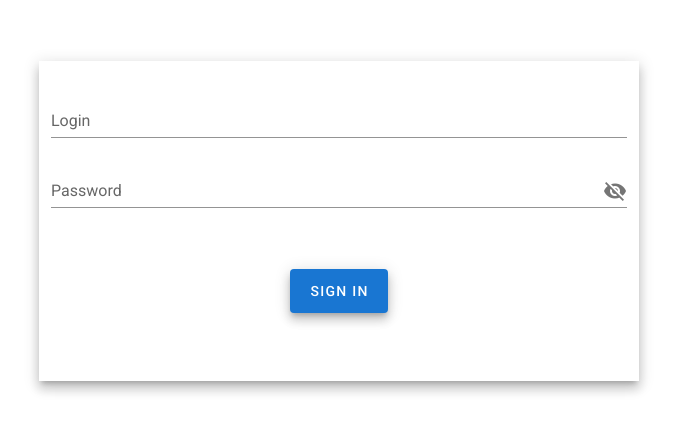
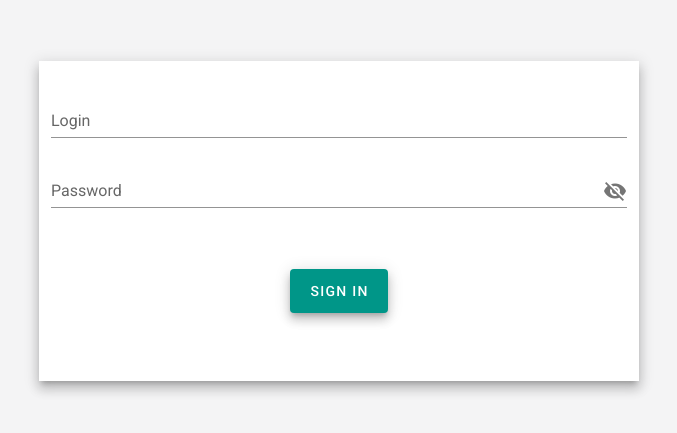
Before and after one commit to rmichura/Weather-app, a Vue app: page /#/ in a window 1280 px wide. Shown: the part 179-612 px from the top of the page, without its empty margins (301-978 px from the left). Built offline with nearby package versions, Linux system fonts and the light colour scheme.

Commit message:
Corrected button color and added color for background app

```diff
--- a/src/App.vue
+++ b/src/App.vue
@@ -1,6 +1,6 @@
 <template>
   <v-app>
-    <v-main>
+    <v-main style="background-color: #f4f4f5">
       <router-view/>
     </v-main>
   </v-app>
--- a/src/components/SignIn.vue
+++ b/src/components/SignIn.vue
@@ -30,7 +30,8 @@
             ></v-text-field>
             <v-row class="justify-center ma-10">
               <v-btn
-                color="primary"
+                color="teal"
+                dark
                 elevation="7"
                 large
                 :disabled="!valid"
```
